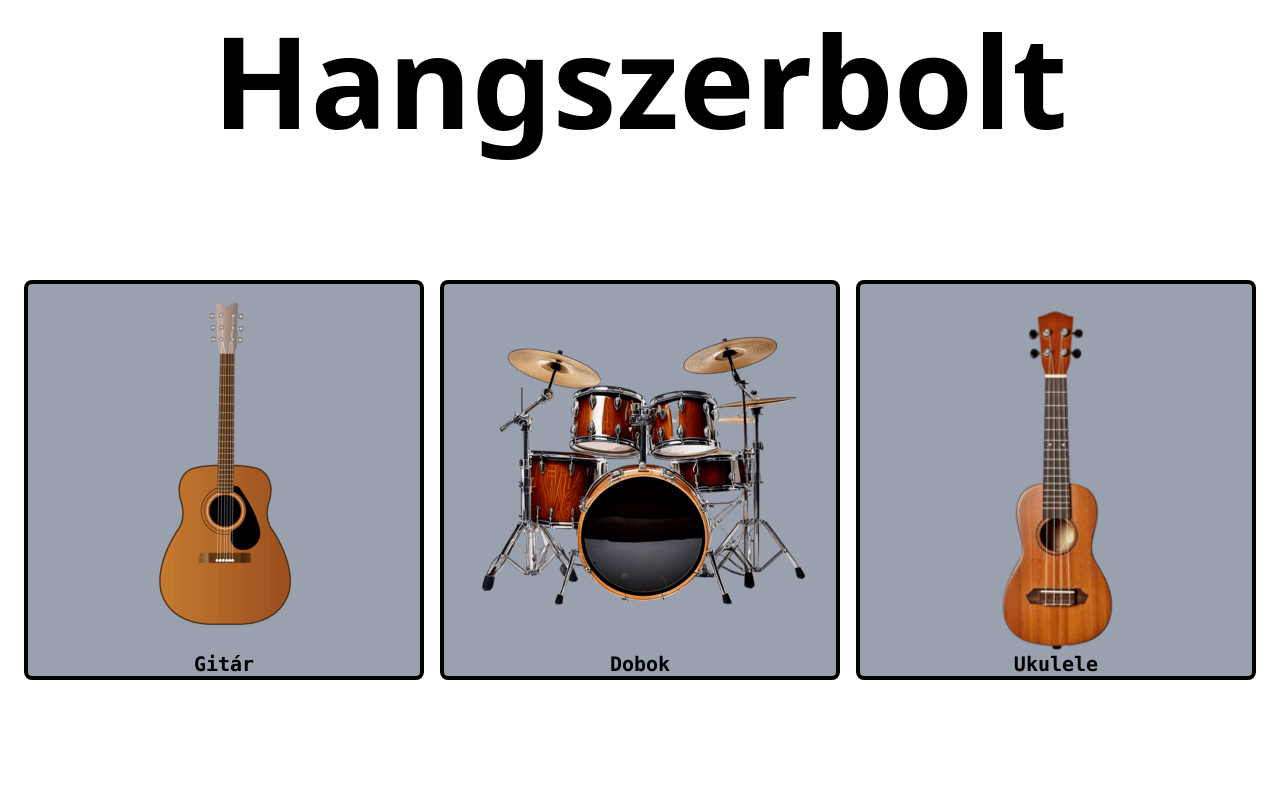
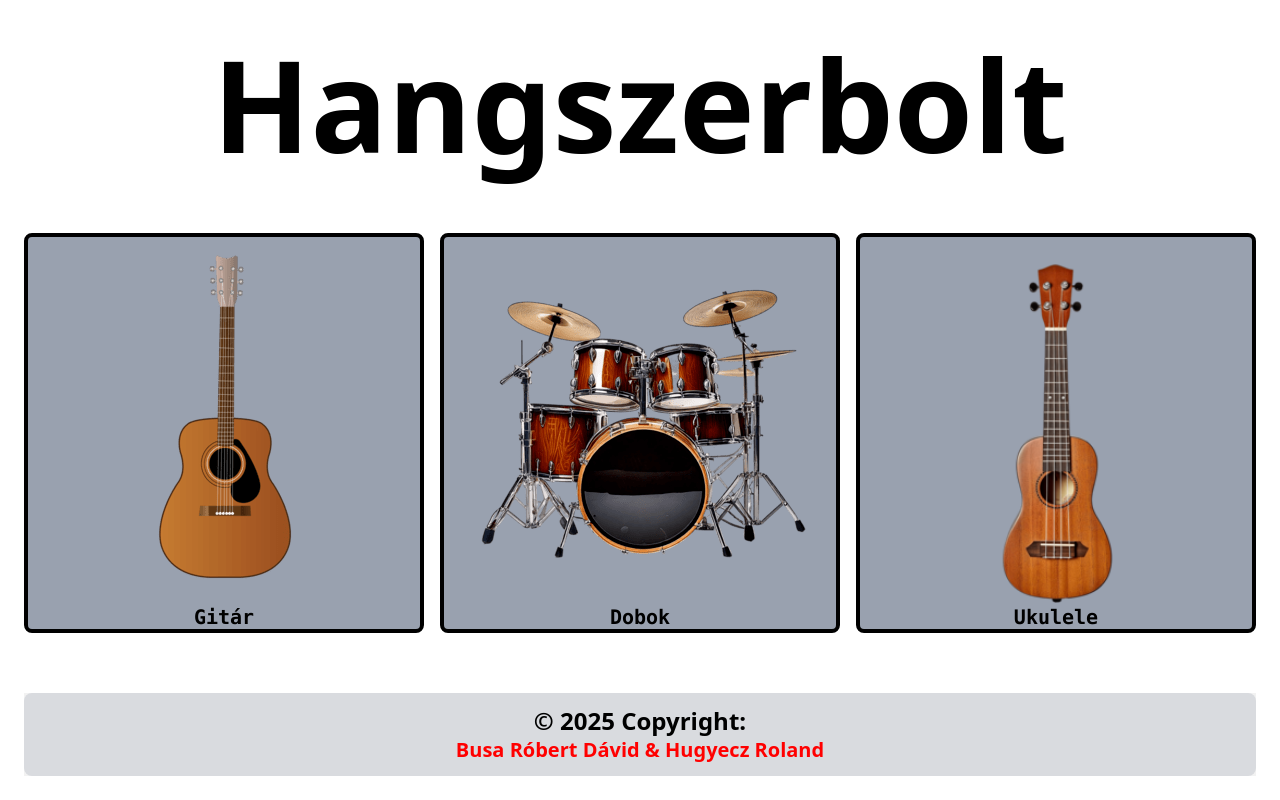
Before and after one commit to rolandhugyecz/Hangszerbolt, a website built with Vite: page index.html in a window 1280 px wide. Built offline with nearby package versions, Linux system fonts and the light colour scheme.

Commit message:
index.html footer and responsive

```diff
--- a/index.html
+++ b/index.html
@@ -7,25 +7,35 @@
     <title>Hangszerbolt</title>
   </head>
   <body>
-      <div class="h-screen flex flex-col items-center justify-center">
-        <header class="px-6 py-4">
-          <h1 class="font-bold text-9xl">Hangszerbolt</h1>
+      <div class="h-screen grid grid-col items-center justify-center">
+        <header class="px-6 py-4 items-center justify-center text-center">
+          <h1 class="font-bold text-5xl lg:text-9xl">Hangszerbolt</h1>
         </header>
-        <main class="flex-1 flex">
-        <div class="flex items-center justify-center h-full">
-          <div class="flex flex-row gap-x-4 font-mono text-xl leading-6 font-bold text-black noselect">
+        <main class="grid-1 grid">
+        <div class="grid items-center justify-center h-full">
+          <div class="grid md:grid-rows-3 md:grid-cols-1 lg:grid-cols-3 lg:grid-rows-1 gap-4 font-mono text-xl leading-6 font-bold text-black noselect">
             <a href="gitar.html">
-              <div class="flex size-100 items-end justify-center rounded-lg bg-gray-400 keret" id="guitar">Gitár</div>
+              <div class="grid size-100 items-end justify-center rounded-lg bg-gray-400 keret" id="guitar">Gitár</div>
             </a>
             <a href="drums.html">
-              <div class="flex size-100 items-end justify-center rounded-lg bg-gray-400 keret" id="drums">Dobok</div>
+              <div class="grid size-100 items-end justify-center rounded-lg bg-gray-400 keret" id="drums">Dobok</div>
             </a>
             <a href="ukulele.html">
-              <div class="flex size-100 items-end justify-center rounded-lg bg-gray-400 keret" id="ukulele">Ukulele</div>
+              <div class="grid size-100 items-end justify-center rounded-lg bg-gray-400 keret" id="ukulele">Ukulele</div>
             </a>
           </div>
         </div>
         </main>
+        <div>
+            <footer class="text-2xl mt-3 rounded-lg bg-gray-200">
+                <div class="text-light">
+                    <div class="text-center p-3 font-bold" style="background-color: rgba(0, 0, 0, 0.05);">
+                  © 2025 Copyright:
+                  <p class="nameanimation">Busa Róbert Dávid & Hugyecz Roland</p>
+                    </div>
+                </div>
+              </footer>
+        </div>
       </div>
     <script type="module" src="/src/main.ts"></script>
   </body>
--- a/src/style.css
+++ b/src/style.css
@@ -86,3 +86,20 @@
   cursor: pointer;
   border-radius: 10px;
 }
+
+.nameanimation {
+    font-size: 20px;
+    font-weight: bold;
+    animation: nameanimation 5s infinite forwards;
+    color: red;
+}
+
+@keyframes nameanimation {
+    0% {color: red;}
+    20% {color: blue;}
+    40% {color: greenyellow;}
+    60% {color: yellow;}
+    80% {color: orange;}
+    90% {color: orangered;}
+    100% {color: red;}
+}
```
